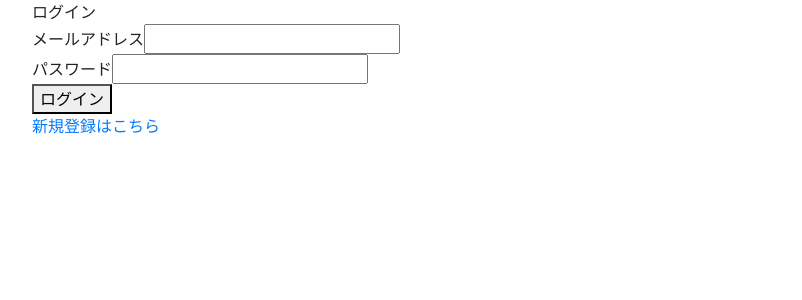
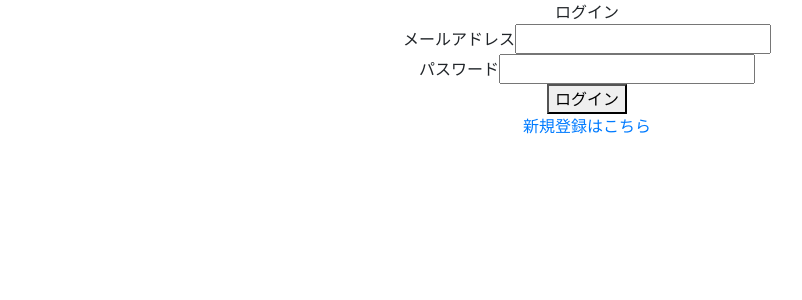
Before and after one commit to kouki-iwahara/react-nest_wallet-app, a React (Create React App) app in the folder client/: page / in a window 1280 px wide. Shown: the top 300 px of the page, without its empty margins (53-855 px from the left). Built offline with nearby package versions, Linux system fonts and the light colour scheme.

Commit message:
css記述

```diff
--- a/client/src/index.css
+++ b/client/src/index.css
@@ -11,3 +11,7 @@ code {
   font-family: source-code-pro, Menlo, Monaco, Consolas, 'Courier New',
     monospace;
 }
+
+.container {
+  text-align: center;
+}
```
